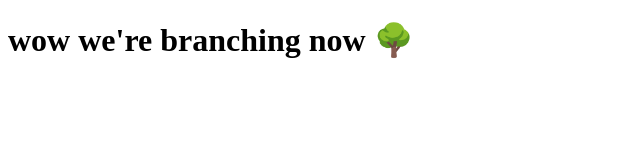
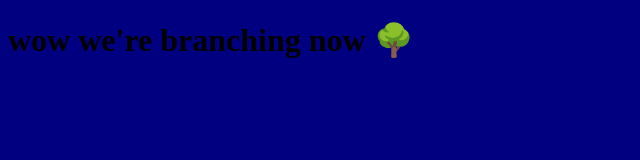
Before and after one commit to mzmarlies/git-branching-practice, a plain HTML site: page index.html in a window 1280 px wide. Shown: the whole page, without its empty margins (0-640 px from the left). Drawn offline with Linux system fonts and the light colour scheme.

Commit message:
added background colour

```diff
--- a/index.html
+++ b/index.html
@@ -4,6 +4,7 @@
   <meta charset="UTF-8">
   <meta name="viewport" content="width=device-width, initial-scale=1.0">
   <meta http-equiv="X-UA-Compatible" content="ie=edge">
+  <link rel="stylesheet" href="./styles/styles.css">
   <title>Git branching lesson on test</title>
 </head>
 <body>
--- /dev/null
+++ b/styles/styles.css
@@ -0,0 +1,3 @@
+body {
+    background-color: navy;
+}
```
